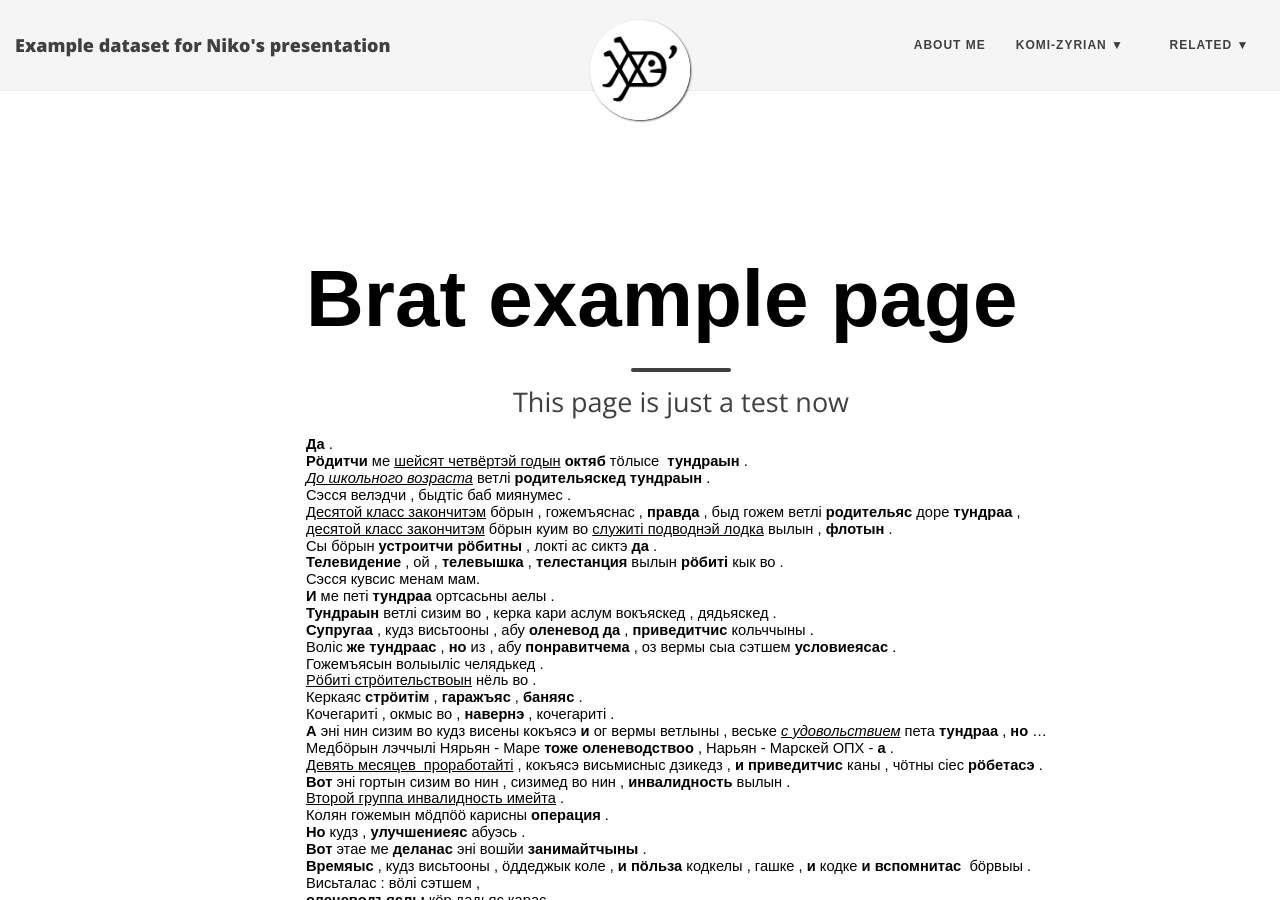
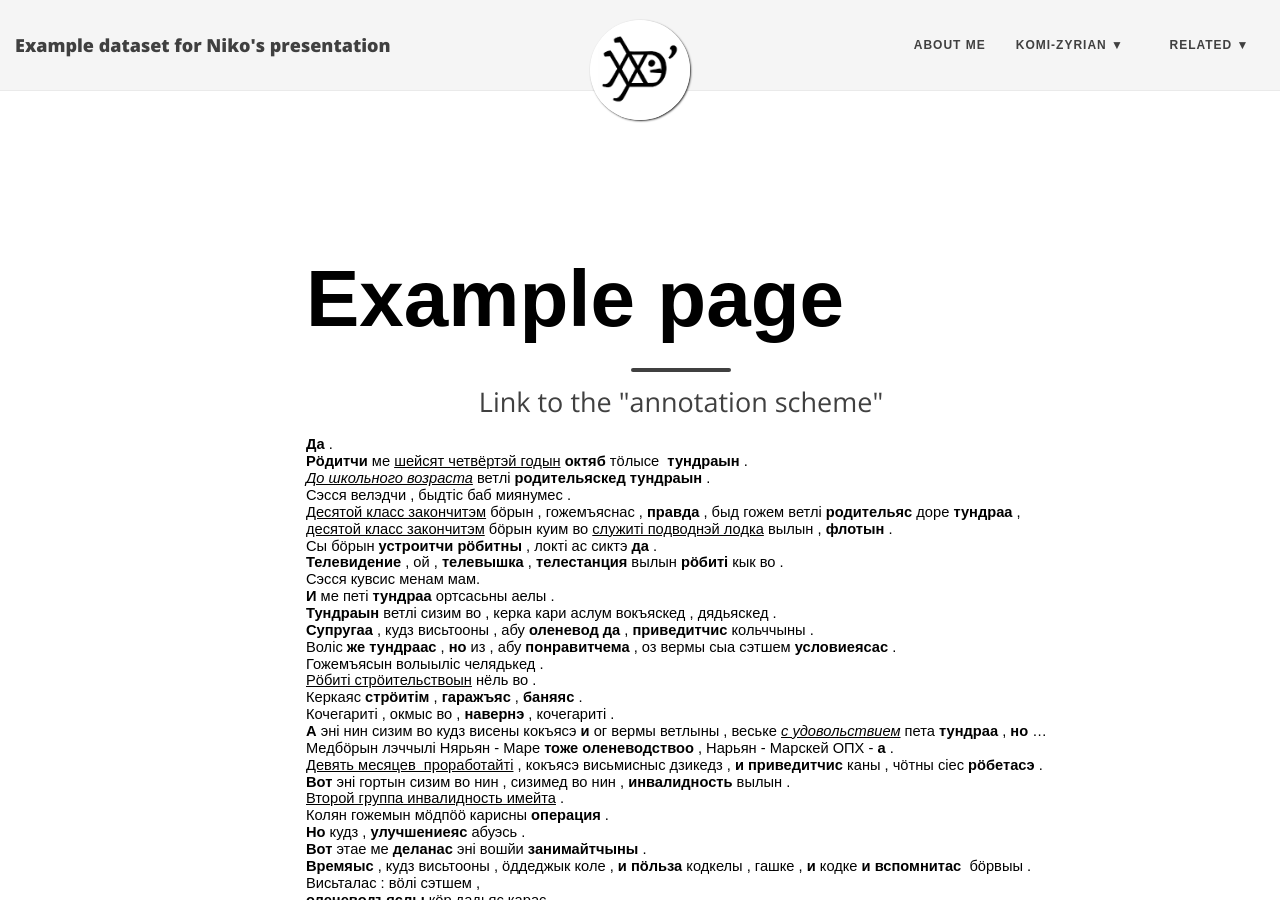
Before and after one commit to nikopartanen/freiburg20170125partanen, a Jekyll site: the page built from docs/example.md, in a window 1280 px wide and 900 px high. Built offline with Jekyll 4.4.1, drawn with Linux system fonts in a browser that asks for light colours; nearby versions of some CDN libraries.

Commit message:
got example to work

```diff
--- a/docs/example.md
+++ b/docs/example.md
@@ -1,7 +1,7 @@
 ---
 layout: page
-title: Brat example page
-subtitle: This page is just a test now
+title: Example page
+subtitle: Link to the "annotation scheme"
 ---
 
 {% include example_brat.html %}
```
